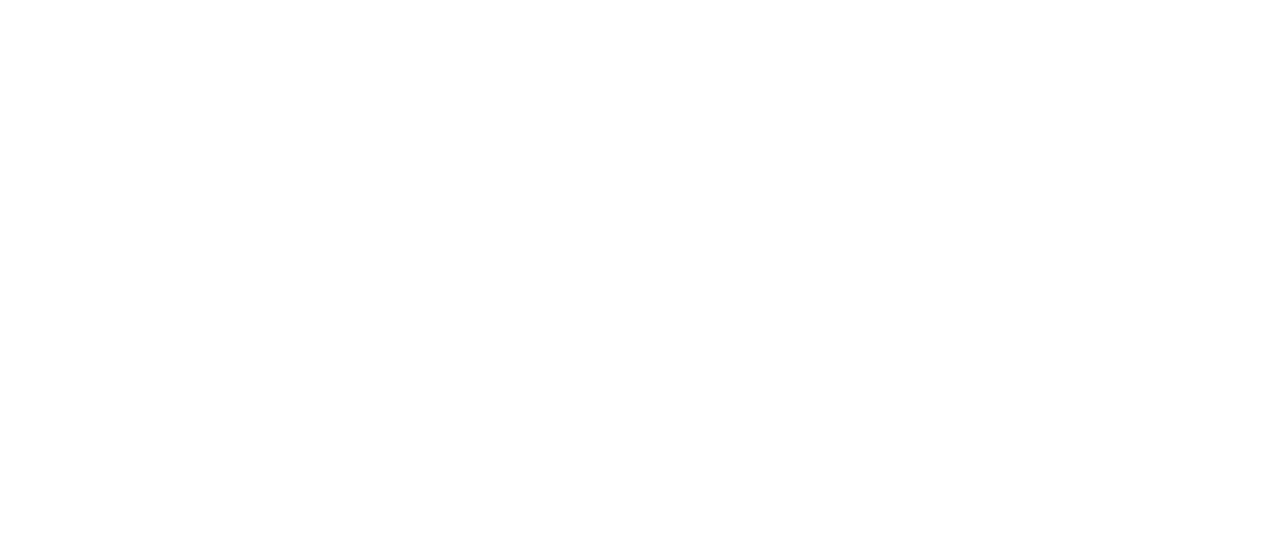
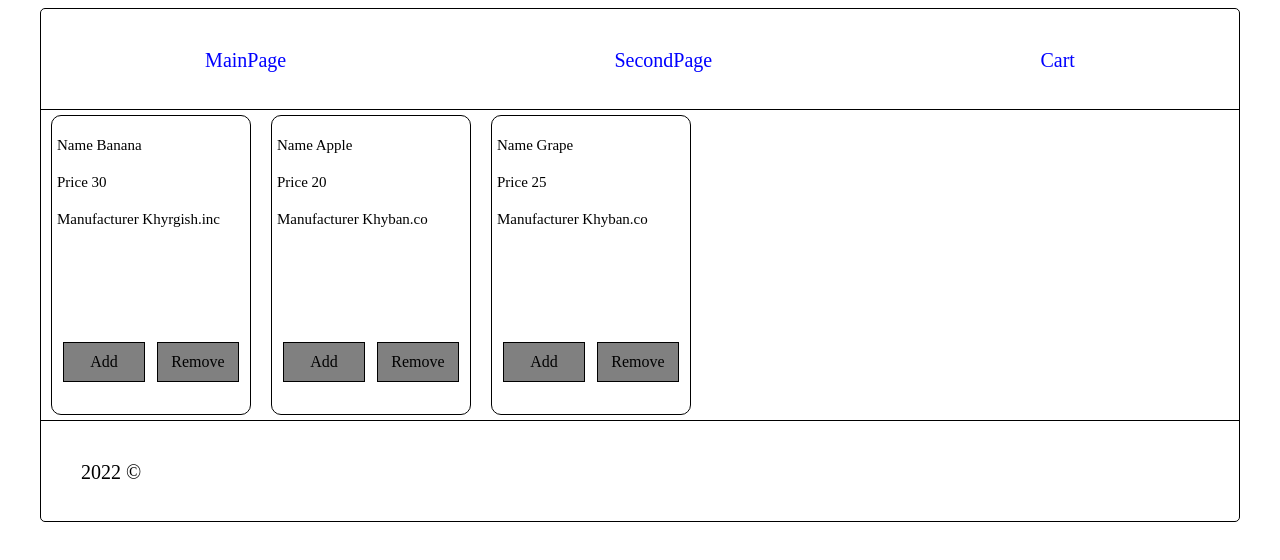
Before and after one commit to FW960/JS, a website: page index.html in a window 1280 px wide. Drawn offline with Linux system fonts and the light colour scheme.

Commit message:
Реализовал простой функционал корзины на сайт

```diff
--- /dev/null
+++ b/Program.js
@@ -0,0 +1,213 @@
+"use strict";
+
+const $wrapper = document.querySelector(".wrapper");
+
+const $cart = document.createElement("div");
+
+$cart.classList.add("element");
+
+const $elements = document.querySelector(".elements");
+
+$cart.textContent = "Cart";
+
+$elements.append($cart);
+
+const $cartMenu = document.createElement("div");
+
+$cartMenu.classList.add("cartMenu");
+
+const $catalog = document.querySelector(".catalog");
+
+class Shop
+{
+    cart = new Cart();
+
+    productsDB = new ProductsDataBase();
+
+    AddToCart(product, cart)
+    {
+        cart.goods.push(product);
+    }
+
+    RemoveFromCart(product, cart)
+    {
+        let count = 0;
+
+        for (let i = 0; i < cart.goods.length; i++)
+        {
+            if (product.id == cart.goods[i].id)
+            {
+                cart.goods.splice(i, 1); break;
+            }
+        }
+    }
+
+    CalculateCartPrice(cart)
+    {
+        let wholePrice = 0;
+
+        for (let i = 0; i < cart.goods.length; i++)
+            wholePrice += cart.goods[i].Price;
+
+        return wholePrice;
+    }
+    AddNewProductToDB(Name, Price, Manufacturer, id)
+    {
+        for (let i = 0; i < this.productsDB.allProducts.length; i++)
+        {
+            if (id == this.productsDB.allProducts[i].id)
+                return;
+        }
+
+        this.productsDB.allProducts.push(new Product(Name, Price, Manufacturer, id));
+    }
+    RemoveProductFromDB(productId)
+    {
+        for (let i = 0; i < this.productsDB.allProducts.length; i++)
+        {
+            if (productId == this.productsDB.allProducts[i].id)
+            {
+                this.productsDB.allProducts.splice(i, 1); break;
+            }
+        }
+    }
+
+}
+
+class ProductsDataBase
+{
+    allProducts = new Array();
+}
+
+class Product
+{
+    constructor(Name, Price, Manufacturer, id)
+    {
+        this.Name = Name;
+
+        this.Price = Price;
+
+        this.Manufacturer = Manufacturer;
+
+        this.id = id;
+    }
+}
+
+class Cart
+{
+    goods = new Array();
+}
+
+let shop = new Shop();
+
+shop.AddNewProductToDB("Banana", 30, "Khyrgish.inc", 0);
+
+shop.AddNewProductToDB("Apple", 20, "Khyban.co", 1);
+
+shop.AddNewProductToDB("Grape", 25, "Khyban.co", 2);
+
+displayCatalogElems();
+
+function displayCatalogElems()
+{
+    for (let i = 0; i < shop.productsDB.allProducts.length; i++)
+    {
+        let product = shop.productsDB.allProducts[i];
+
+        let $productElem = document.createElement("div");
+
+        let $productElemList = document.createElement("ul");
+
+        $productElemList.classList.add("catalogElementList");
+
+        $productElem.classList.add("catalogElement");
+
+        let $elemButtonsContainer = document.createElement("div");
+
+        $elemButtonsContainer.classList.add("elemButtonsContainer");
+
+        let $addToCartButton = document.createElement("div");
+
+        $addToCartButton.textContent = "Add";
+
+        $addToCartButton.classList.add("addToCartButton");
+
+        $addToCartButton.addEventListener("click", shop.AddToCart.bind(shop.AddToCart, shop.productsDB.allProducts[i], shop.cart));
+
+        let $removeFromCartButton = document.createElement("div");
+
+        $removeFromCartButton.textContent = "Remove";
+
+        $removeFromCartButton.classList.add("removeFromCartButton");
+
+        $removeFromCartButton.addEventListener("click", shop.RemoveFromCart.bind(shop.RemoveFromCart, shop.productsDB.allProducts[i], shop.cart));
+
+        $catalog.append($productElem);
+
+        $productElem.append($productElemList);
+
+        $productElem.append($elemButtonsContainer);
+
+        $elemButtonsContainer.append($addToCartButton, $removeFromCartButton);
+
+        for (const key in product)
+        {
+            if (key == "id")
+                continue;
+
+            let $productElemListElement = document.createElement("p");
+
+            $productElemListElement.classList.add("catalogElementListElement");
+
+            $productElemListElement.textContent = `${key} ${product[key]}`;
+
+            $productElemList.append($productElemListElement);
+        }
+
+    }
+}
+
+$cart.addEventListener("click", showCart);
+
+let cartIsDisplayed = true;
+
+function showCart()
+{
+
+    if (cartIsDisplayed)
+    {
+        $wrapper.append($cartMenu);
+
+        enumCartGoogsAndDisplay(shop, false);
+
+        cartIsDisplayed = false;
+    } else
+    {
+        $cartMenu.innerHTML = "";
+
+        $cartMenu.remove(); cartIsDisplayed = true;
+    }
+
+}
+
+function enumCartGoogsAndDisplay(shop)
+{
+    let $cartElem = document.createElement("p");
+
+    $cartElem.classList.add("cartMenuElement");
+
+    let cartElemInfo = "";
+
+    if (shop.cart.goods.length == 0)
+    {
+        $cartElem.textContent = "Cart is Empty";
+    }
+    else
+    {
+        cartElemInfo = `There is ${shop.cart.goods.length} products in your cart with total Price ${shop.CalculateCartPrice(shop.cart)}`;
+
+        $cartElem.textContent = cartElemInfo;
+    }
+
+    $cartMenu.append($cartElem);
+}
--- a/index.html
+++ b/index.html
@@ -1,5 +1,6 @@
 <!DOCTYPE html>
 <html lang="en">
+
 <head>
     <meta charset="UTF-8">
     <meta http-equiv="X-UA-Compatible" content="IE=edge">
@@ -7,7 +8,25 @@
     <title>Document</title>
     <link rel="stylesheet" href="style.css">
 </head>
+
 <body>
+    <div class="wrapper">
+        <header>
+            <div class="headerContent">
+                <ul class="elements">
+                    <li><a href="#" class="element">MainPage</a></li>
+                    <li><a href="#" class="element">SecondPage</a></li>
+                </ul>
+            </div>
+        </header>
+        <main>
+            <div class="catalog"></div>
+        </main>
+        <footer>
+            <div class="license">2022 &copy;</div>
+        </footer>
+    </div>
+    <script src="Program.js"></script>
+</body>
 
-</body>
 </html>
--- a/style.scss
+++ b/style.scss
@@ -0,0 +1,118 @@
+$wrapperWidth: 1200px;
+
+.wrapper {
+    margin: 0 auto;
+    width: $wrapperWidth;
+    border: 1px solid #000;
+    box-sizing: border-box;
+    border-radius: 5px;
+    position: relative;
+
+    header {
+        height: 100px;
+
+        .headerContent {
+            text-align: center;
+            font-size: 20px;
+
+            .elements {
+                display: flex;
+                justify-content: space-around;
+                list-style: none;
+                padding-top: 40px;
+                margin: 0;
+                padding-left: 0;
+            }
+
+            .element {
+                text-decoration: none;
+                cursor: pointer;
+                color: blue;
+            }
+        }
+    }
+
+    main {
+        border-top: 1px solid #000;
+
+        .catalog {
+            display: flex;
+            flex-wrap: wrap;
+            height: 100%;
+
+            .catalogElement {
+                margin: 5px 10px;
+                border: 1px solid #000;
+                border-radius: 10px;
+                height: 300px;
+                width: 200px;
+                padding: 5px;
+                box-sizing: border-box;
+
+                .catalogElementList {
+                    list-style: none;
+                    list-style-position: inside;
+                    padding: 0;
+
+                    .catalogElementListElement {
+                        font-size: 15px;
+                        margin-bottom: 20px;
+                    }
+                }
+
+                .elemButtonsContainer {
+                    display: flex;
+                    justify-content: space-around;
+
+                    .addToCartButton {
+                        cursor: pointer;
+                        width: 60px;
+                        margin: 50% auto 0;
+                        padding: 10px;
+                        border: 1px solid #000;
+                        background-color: grey;
+                        text-align: center;
+                    }
+
+                    .removeFromCartButton {
+                        cursor: pointer;
+                        width: 60px;
+                        margin: 50% auto 0;
+                        padding: 10px;
+                        border: 1px solid #000;
+                        background-color: grey;
+                        text-align: center;
+                    }
+                }
+            }
+        }
+    }
+
+    footer {
+        height: 100px;
+        border-top: 1px solid #000;
+
+        .license {
+            padding: 40px;
+            font-size: 20px;
+        }
+    }
+
+    .cartMenu {
+        position: absolute;
+        top: 10vh;
+        left: $wrapperWidth / 3.5;
+        width: 500px;
+        height: 300px;
+        padding: 20px;
+        border: 1px solid #000;
+        background-color: #888;
+        border-radius: 10px;
+
+        .cartMenuElement {
+            font-size: 20px;
+            padding-bottom: 20px;
+            text-align: center;
+        }
+    }
+}
```
Also changed, not shown: Program.mjs (deleted, +0 -120 lines), style.css, 1 other file.
